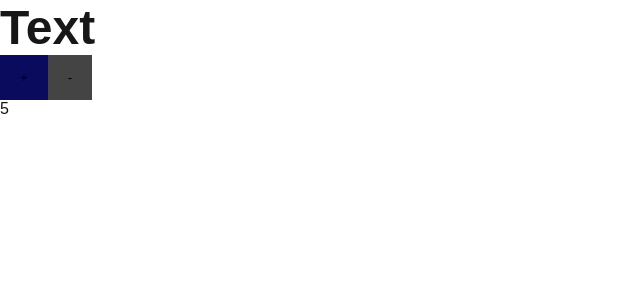
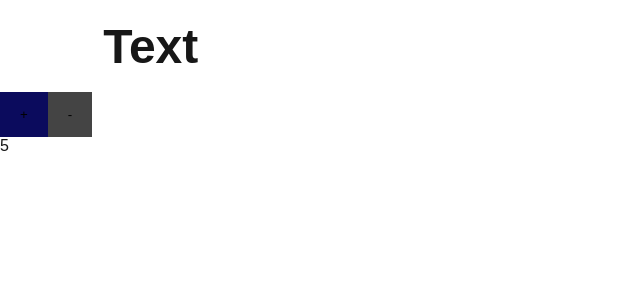
Before and after one commit to tdedetd/react-owl-top-practice, a Next.js app: page / in a window 1280 px wide. Shown: the top 300 px of the page, without its empty margins (0-640 px from the left). Built offline with nearby package versions, Linux system fonts and the light colour scheme.

Commit message:
header component, svgr webpack

```diff
--- /dev/null
+++ b/app/components/Header/Header.module.css
@@ -0,0 +1,14 @@
+.header {
+  padding: 10px;
+  display: flex;
+  align-items: center;
+  gap: 10px;
+}
+
+.logo-container {
+  height: 72px;
+}
+
+.logo-container > svg {
+  height: 100%;
+}
--- /dev/null
+++ b/app/components/Header/Header.props.ts
@@ -0,0 +1 @@
+export interface HeaderProps {}
--- /dev/null
+++ b/app/components/Header/Header.tsx
@@ -0,0 +1,15 @@
+import { Htitle } from '../Htitle/Htitle';
+import { HeaderProps } from './Header.props';
+import Logo from '../../../public/vercel.svg';
+import styles from './Header.module.css';
+
+export function Header({}: HeaderProps): JSX.Element {
+  return (
+    <header className={styles.header}>
+      <div className={styles['logo-container']}>
+        <Logo />
+      </div>
+      <Htitle tag='h1'>Text</Htitle>
+    </header>
+  );
+}
--- a/app/components/index.ts
+++ b/app/components/index.ts
@@ -1,3 +1,4 @@
 export * from './Button/Button';
 export * from './Htitle/Htitle';
 export * from './ClicksCounter/ClicksCounter';
+export * from './Header/Header';
--- a/app/page.tsx
+++ b/app/page.tsx
@@ -1,5 +1,5 @@
 import { Metadata } from 'next';
-import { ClicksCounter, Htitle } from './components';
+import { ClicksCounter, Header } from './components';
 import React from 'react';
 
 export async function generateMetadata(): Promise<Metadata> {
@@ -11,7 +11,7 @@ export async function generateMetadata(): Promise<Metadata> {
 export default function Home(): JSX.Element {
   return (
     <>
-      <Htitle tag='h1'>Text</Htitle>
+      <Header />
       <ClicksCounter min={5} max={9}></ClicksCounter>
     </>
   );
--- a/next.config.ts
+++ b/next.config.ts
@@ -1,7 +1,18 @@
 import type { NextConfig } from 'next';
 
 const nextConfig: NextConfig = {
-  /* config options here */
+  webpack: (config) => {
+    return {
+      ...config,
+      module: {
+        ...config.module,
+        rules: [...config.module.rules, {
+          test: /\.svg$/i,
+          use: ['@svgr/webpack'],
+        }]
+      }
+    };
+  }
 };
 
 export default nextConfig;
--- a/package.json
+++ b/package.json
@@ -17,6 +17,7 @@
     "react-dom": "19.0.0-rc-66855b96-20241106"
   },
   "devDependencies": {
+    "@svgr/webpack": "^8.1.0",
     "@types/node": "^20",
     "@types/react": "^18",
     "@types/react-dom": "^18",
```
Also changed, not shown: 1 other file (tests, documents, lock files or other folders).
